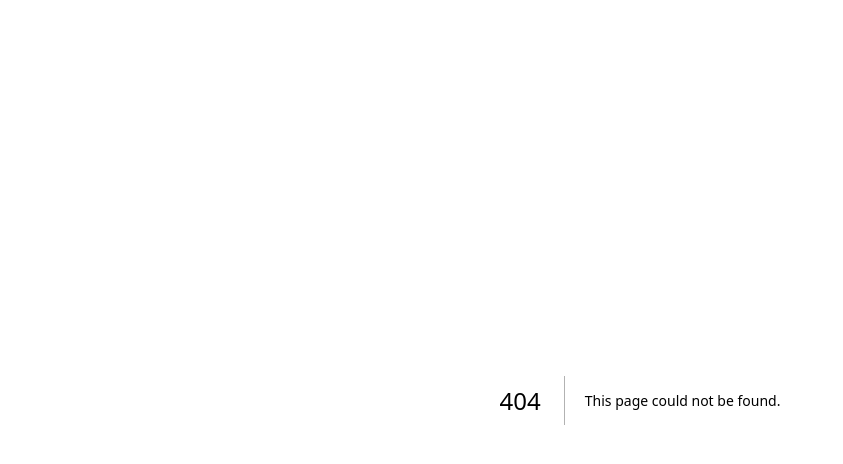
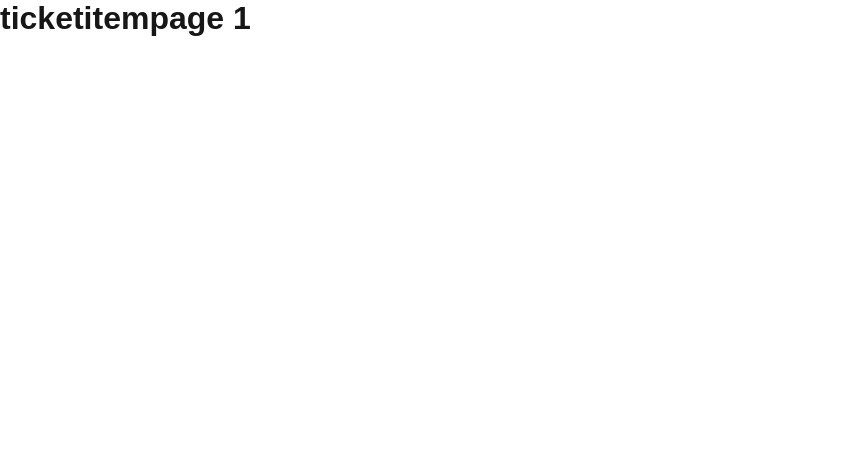
Before and after one commit to Adhilhabeeb/nextstudy, a Next.js app: page /ticket/1 in a window 1280 px wide. Before the commit this address had no page. Shown: the top 464 px of the page, without its empty margins (0-843 px from the left). Built offline with nearby package versions, Linux system fonts and the light colour scheme.

Commit message:
added   routing

```diff
--- /dev/null
+++ b/src/app/ticket/[ticketid]/page.tsx
@@ -0,0 +1,17 @@
+
+  type paratype= {
+params:{
+    ticketid:string| number;
+}
+  }
+
+
+
+let  Ticketitempage =  ({params}:paratype)=>{
+console.log(params)
+     return <h1>
+          ticketitempage {params.ticketid}
+     </h1>
+}
+
+export default  Ticketitempage;
```
Also changed, not shown: src/app/layout.tsx (+10 -0 lines), src/app/ticket/page.tsx (added, +7 -0 lines).
